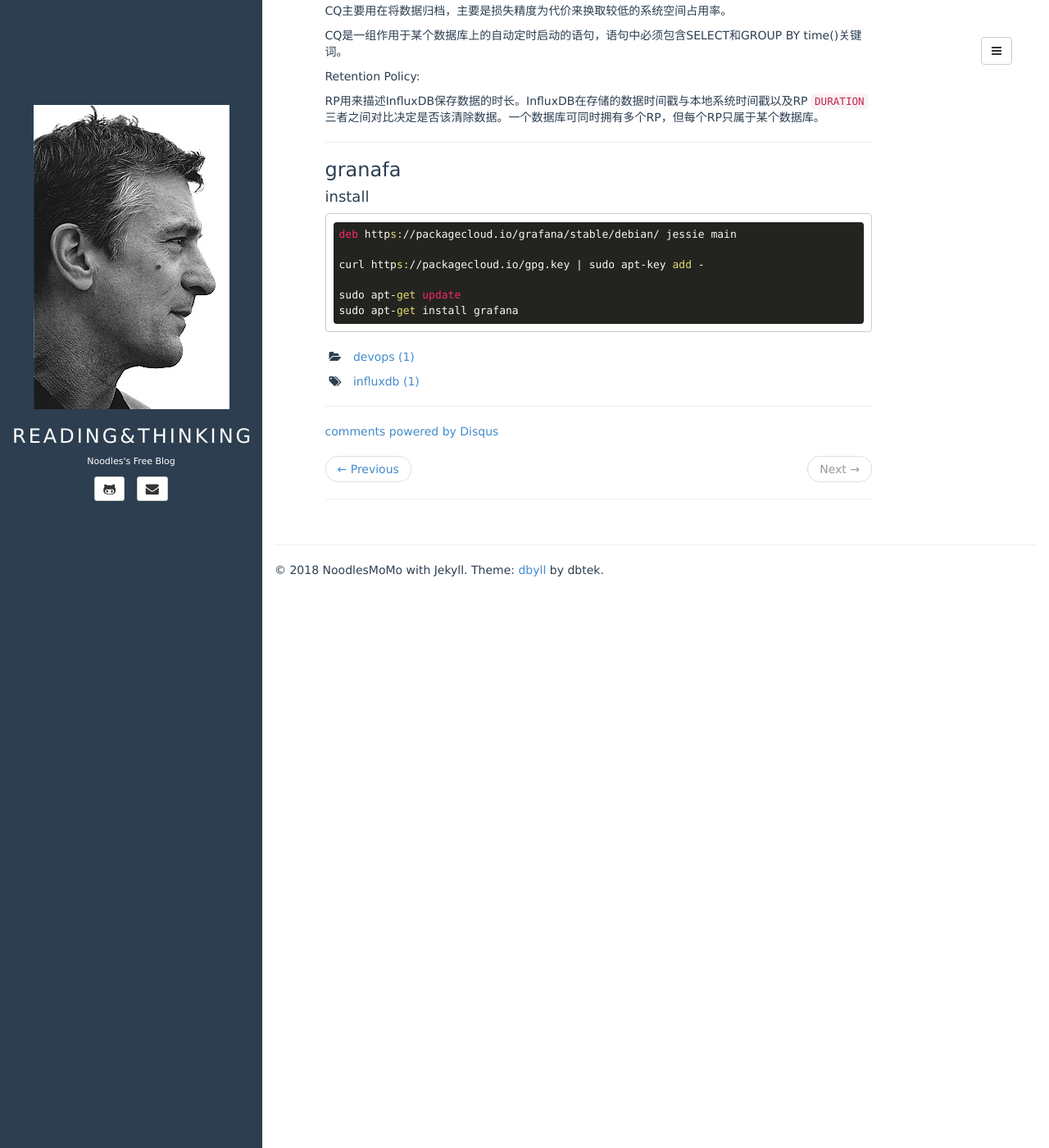
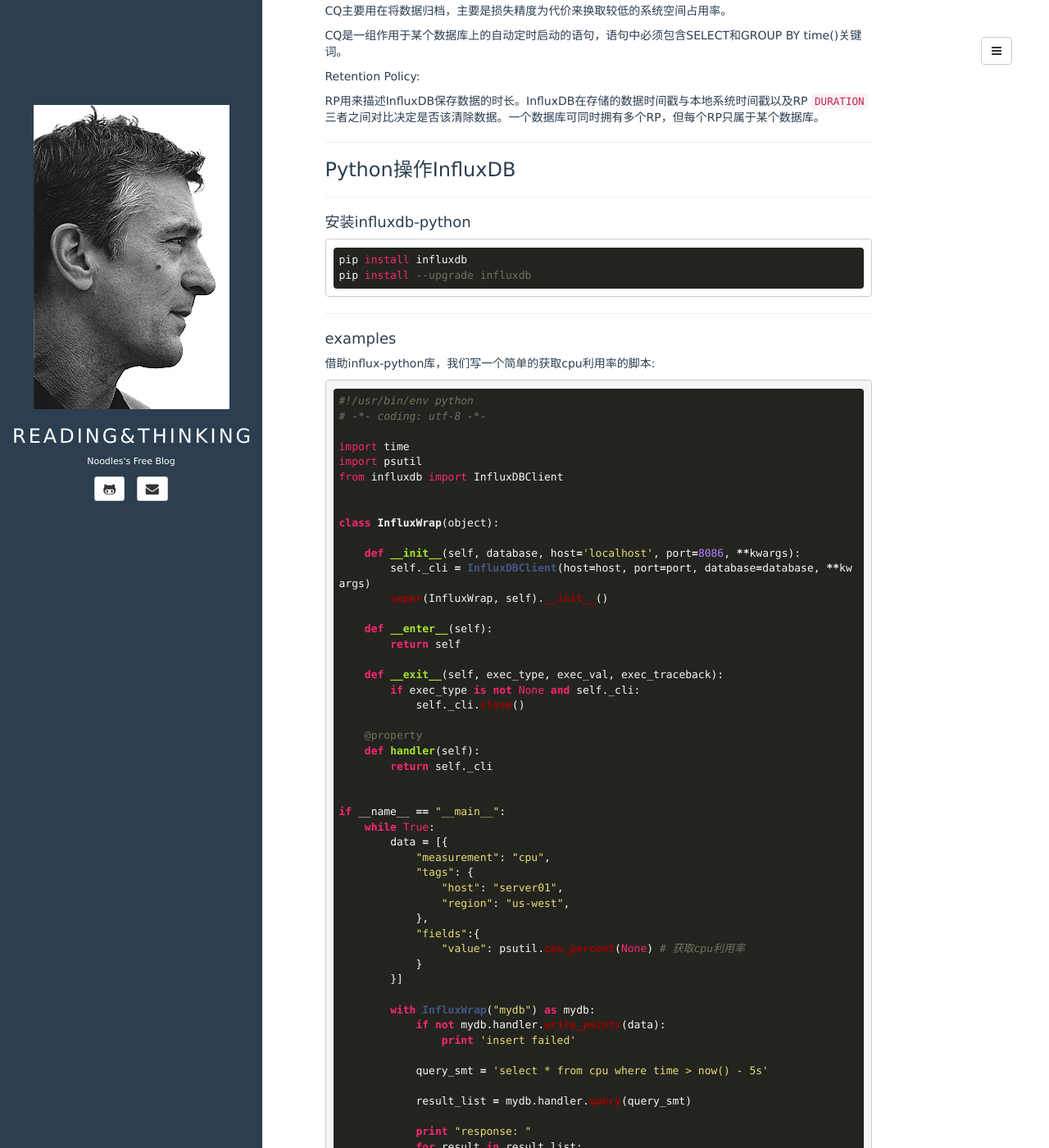
Before and after one commit to NoodlesMoMo/noodlesmomo.github.io, a Jekyll site: the page built from _posts/2018-01-19-influxdb.md, in a window 1280 px wide and 1400 px high, scrolled down 4892 px. Shown: the whole window at 82% size. Built offline with Jekyll 4.4.1, drawn with Linux system fonts in a browser that asks for light colours; comment, search, counter and statistics services are not loaded; some of the changed text lies outside the part shown.

Commit message:
add py-demo for influxdb

```diff
--- a/_posts/2018-01-19-influxdb.md
+++ b/_posts/2018-01-19-influxdb.md
@@ -298,13 +298,74 @@ tags:
 
 --------------------------------------------------
 
-### granafa
+### Python操作InfluxDB
 
-#### install
+--------------------------------------------------
 
-    deb https://packagecloud.io/grafana/stable/debian/ jessie main
+#### 安装influxdb-python
 
-    curl https://packagecloud.io/gpg.key | sudo apt-key add -
+    pip install influxdb
+    pip install --upgrade influxdb
 
-    sudo apt-get update
-    sudo apt-get install grafana
+--------------------------------------------------
+
+#### examples
+
+  借助influx-python库，我们写一个简单的获取cpu利用率的脚本:
+
+{% highlight python %}
+#!/usr/bin/env python
+# -*- coding: utf-8 -*-
+
+import time
+import psutil
+from influxdb import InfluxDBClient
+
+
+class InfluxWrap(object):
+
+    def __init__(self, database, host='localhost', port=8086, **kwargs):
+        self._cli = InfluxDBClient(host=host, port=port, database=database, **kwargs)
+        super(InfluxWrap, self).__init__()
+
+    def __enter__(self):
+        return self
+
+    def __exit__(self, exec_type, exec_val, exec_traceback):
+        if exec_type is not None and self._cli:
+            self._cli.close()
+
+    @property
+    def handler(self):
+        return self._cli
+
+
+if __name__ == "__main__":
+    while True:
+        data = [{
+            "measurement": "cpu",
+            "tags": {
+                "host": "server01",
+                "region": "us-west",
+            },
+            "fields":{
+                "value": psutil.cpu_percent(None) # 获取cpu利用率
+            }
+        }]
+
+        with InfluxWrap("mydb") as mydb:
+            if not mydb.handler.write_points(data):
+                print 'insert failed'
+
+            query_smt = 'select * from cpu where time > now() - 5s'
+
+            result_list = mydb.handler.query(query_smt)
+
+            print "response: "
+            for result in result_list:
+                for o in result:
+                    print o
+
+        time.sleep(5)
+
+{% endhighlight %}
```
